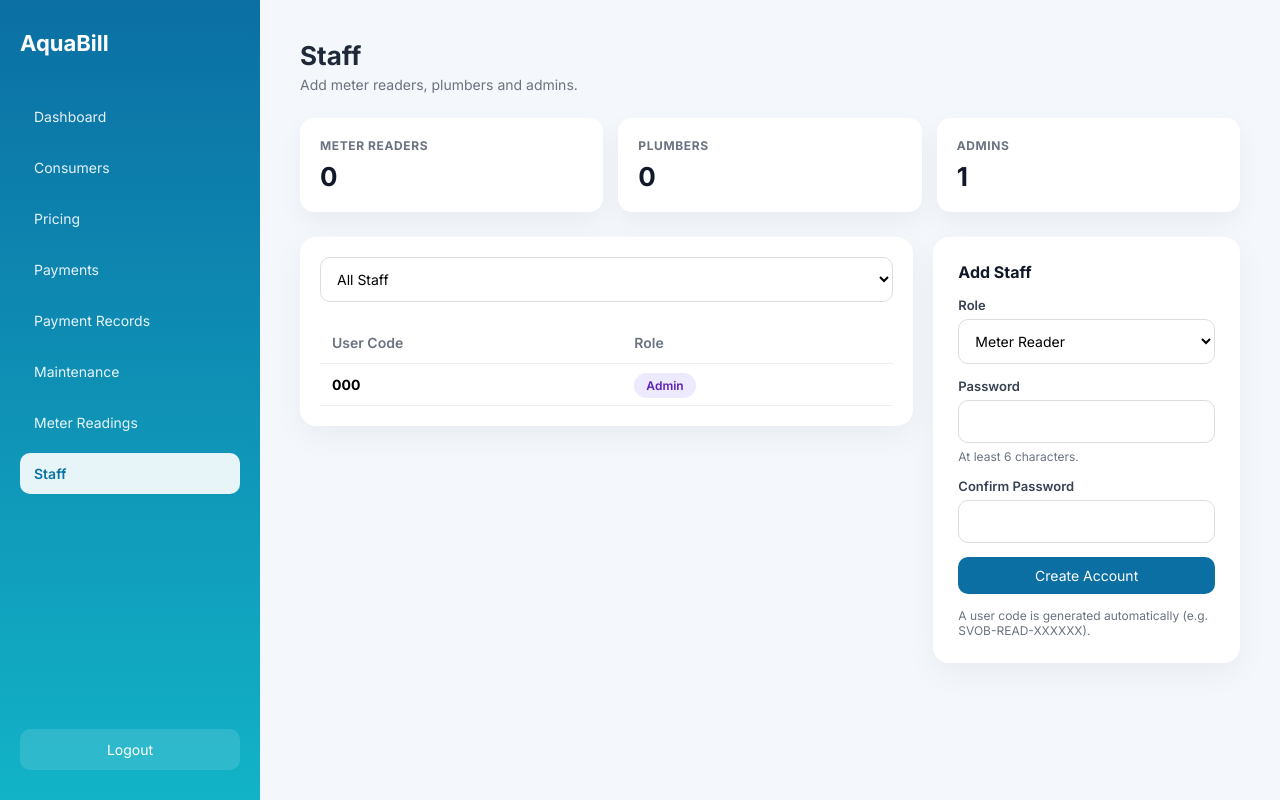
After one commit to RayJeanier/Aquabill, a PHP site: page /staff.php in a window 1280 px wide. The commit adds this page. Run offline with PHP 8.4, Linux system fonts and the light colour scheme; the visitor is signed in with stand-in values (Sample User, id 1); tables that the repository leaves empty or names only in its code hold one stand-in row (values such as "Sample post"); some libraries are stand-ins or nearby versions.

Commit message:
Cash-only payments, staff accounts, and request locations
Payments (admin):
- Remove "cubic meters used" and the payment method dropdown;
  every payment is recorded as Cash
- Admin enters the amount paid; picking a consumer shows their
  unpaid balance and prefills it (editable), with a hint for
  remaining balance or advance credit
- Drop cubic-meter columns/totals from Payment Records and the
  consumer payment history

Staff (admin):
- New Staff page to create meter reader, plumber and admin accounts
  (user code generated by the database trigger), with role counts,
  role filter and staff list
- Add Staff link to the admin sidebar

Maintenance requests:
- Save the consumer's address and meter number with each request
  (admin and consumer forms)
- Show the location on admin request cards and on the consumer
  Request Repair form

Co-Authored-By: Claude Opus 5.5 <noreply@anthropic.com>

```diff
--- a/css/app.css
+++ b/css/app.css
@@ -425,6 +425,9 @@ tfoot td{
 .badge.resolved{ background:#d1fae5; color:#065f46; }
 .badge.cash{ background:#e5e7eb; color:#374151; }
 .badge.gcash{ background:#dbeafe; color:#1e40af; }
+.badge.admin{ background:#ede9fe; color:#5b21b6; }
+.badge.reader{ background:#dbeafe; color:#1e40af; }
+.badge.plumber{ background:#fef3c7; color:#92400e; }
 
 /* ALERTS */
 .alert{
--- a/includes/sidebar.php
+++ b/includes/sidebar.php
@@ -17,6 +17,7 @@ $menuItems = [
     "payment-records.php" => "Payment Records",
     "maintenance.php"     => "Maintenance",
     "meter-readings.php"  => "Meter Readings",
+    "staff.php"           => "Staff",
 ];
 ?>
 <div class="sidebar">
--- a/maintenance.php
+++ b/maintenance.php
@@ -88,6 +88,12 @@ foreach ($pdo->query("SELECT status, COUNT(*) AS total FROM maintenance_requests
                         <div>
                             <h3><?= htmlspecialchars($row["request_type"]) ?></h3>
                             <small><?= htmlspecialchars($row["consumer_name"]) ?> · <?= htmlspecialchars($row["user_code"]) ?></small>
+                            <?php if (!empty($row["address"]) || !empty($row["meter_no"])): ?>
+                                <br><small>📍 <?= htmlspecialchars(implode(" · ", array_filter([
+                                    $row["address"] ?? "",
+                                    !empty($row["meter_no"]) ? "Meter no. " . $row["meter_no"] : "",
+                                ]))) ?></small>
+                            <?php endif; ?>
                         </div>
 
                         <span class="badge <?= strtolower(str_replace(" ", "-", $row["status"])) ?>">
--- /dev/null
+++ b/staff.php
@@ -0,0 +1,162 @@
+<?php
+require "includes/auth.php";
+require "database/database.php";
+
+// Staff roles the admin can create (must match the user_role enum in the database)
+const STAFF_ROLES = [
+    "reader"  => "Meter Reader",
+    "plumber" => "Plumber",
+    "admin"   => "Admin",
+];
+
+$filter = $_GET["role"] ?? "";
+
+if (array_key_exists($filter, STAFF_ROLES)) {
+    $stmt = $pdo->prepare("SELECT id, user_code, role FROM users WHERE role = :role ORDER BY id DESC");
+    $stmt->execute([":role" => $filter]);
+} else {
+    $filter = "";
+    $stmt = $pdo->query("SELECT id, user_code, role FROM users WHERE role IN ('admin', 'reader', 'plumber') ORDER BY id DESC");
+}
+
+$staff = $stmt->fetchAll();
+
+$counts = array_fill_keys(array_keys(STAFF_ROLES), 0);
+
+foreach ($pdo->query("SELECT role, COUNT(*) AS total FROM users WHERE role IN ('admin', 'reader', 'plumber') GROUP BY role") as $row) {
+    $counts[$row["role"]] = (int) $row["total"];
+}
+
+$currentAdmin = $_SESSION["user"]["user_code"] ?? "";
+?>
+<!DOCTYPE html>
+<html>
+<head>
+    <meta charset="UTF-8">
+    <meta name="viewport" content="width=device-width, initial-scale=1">
+    <title>Staff - AquaBill</title>
+
+    <link href="https://fonts.googleapis.com/css2?family=Inter:wght@400;600;700&display=swap" rel="stylesheet">
+    <link rel="stylesheet" href="css/app.css">
+</head>
+
+<body>
+
+<div class="dashboard">
+
+    <?php include "includes/sidebar.php"; ?>
+
+    <div class="main">
+
+        <div class="header">
+            <div>
+                <h1>Staff</h1>
+                <p>Add meter readers, plumbers and admins.</p>
+            </div>
+        </div>
+
+        <?php if (isset($_GET["created"])): ?>
+            <div class="alert success">
+                <?= htmlspecialchars(STAFF_ROLES[$_GET["role_added"] ?? ""] ?? "Staff") ?> account created.
+                User Code: <strong><?= htmlspecialchars($_GET["created"]) ?></strong>
+                - give this code and the password you set to the new staff member.
+            </div>
+        <?php elseif (isset($_GET["error"])): ?>
+            <div class="alert error"><?= htmlspecialchars($_GET["error"]) ?></div>
+        <?php endif; ?>
+
+        <div class="stats">
+            <?php foreach (STAFF_ROLES as $role => $label): ?>
+                <div class="stat-card">
+                    <h5><?= strtoupper($label) ?>S</h5>
+                    <p><?= $counts[$role] ?></p>
+                </div>
+            <?php endforeach; ?>
+        </div>
+
+        <div class="grid-2">
+
+            <!-- STAFF LIST -->
+            <div class="table-container">
+
+                <form class="filters" method="GET">
+                    <select name="role" onchange="this.form.submit()">
+                        <option value="">All Staff</option>
+                        <?php foreach (STAFF_ROLES as $role => $label): ?>
+                            <option value="<?= $role ?>" <?= $filter === $role ? "selected" : "" ?>><?= $label ?>s</option>
+                        <?php endforeach; ?>
+                    </select>
+                </form>
+
+                <table>
+                    <thead>
+                        <tr>
+                            <th>User Code</th>
+                            <th>Role</th>
+                        </tr>
+                    </thead>
+
+                    <tbody>
+                    <?php if (!$staff): ?>
+                        <tr><td colspan="2" class="empty">No staff found.</td></tr>
+                    <?php endif; ?>
+
+                    <?php foreach ($staff as $s): ?>
+                        <tr>
+                            <td>
+                                <strong><?= htmlspecialchars($s["user_code"]) ?></strong>
+                                <?php if ($s["user_code"] === $currentAdmin): ?>
+                                    <span class="hint">(you)</span>
+                                <?php endif; ?>
+                            </td>
+                            <td><span class="badge <?= htmlspecialchars($s["role"]) ?>"><?= STAFF_ROLES[$s["role"]] ?? htmlspecialchars($s["role"]) ?></span></td>
+                        </tr>
+                    <?php endforeach; ?>
+                    </tbody>
+                </table>
+
+            </div>
+
+            <!-- ADD STAFF -->
+            <div class="panel">
+
+                <h2>Add Staff</h2>
+
+                <form class="form" method="POST" action="action/add_staff.php">
+
+                    <label>
+                        Role
+                        <select name="role" required>
+                            <?php foreach (STAFF_ROLES as $role => $label): ?>
+                                <option value="<?= $role ?>"><?= $label ?></option>
+                            <?php endforeach; ?>
+                        </select>
+                    </label>
+
+                    <label>
+                        Password
+                        <input type="password" name="password" minlength="6" required autocomplete="new-password">
+                        <span class="hint">At least 6 characters.</span>
+                    </label>
+
+                    <label>
+                        Confirm Password
+                        <input type="password" name="confirm_password" minlength="6" required autocomplete="new-password">
+                    </label>
+
+                    <button type="submit" class="btn">Create Account</button>
+
+                    <p class="hint">A user code is generated automatically (e.g. SVOB-READ-XXXXXX).</p>
+
+                </form>
+
+            </div>
+
+        </div>
+
+    </div>
+
+</div>
+
+</body>
+</html>
--- a/user/history.php
+++ b/user/history.php
@@ -7,7 +7,7 @@ $userCode = $_SESSION["consumer"]["user_code"];
 $account  = get_consumer_account($pdo, $userCode);
 
 $stmt = $pdo->prepare("
-    SELECT amount, cubic_used, payment_method, payment_date
+    SELECT amount, payment_method, payment_date
     FROM payments
     WHERE user_code = :user_code
     ORDER BY payment_date DESC
@@ -37,7 +37,7 @@ include "includes/header.php";
                 <div class="list-row">
                     <div>
                         <?= date("F d, Y", strtotime($p["payment_date"])) ?>
-                        <small><?= htmlspecialchars($p["payment_method"]) ?> · <?= (int) $p["cubic_used"] ?> m³</small>
+                        <small><?= htmlspecialchars($p["payment_method"]) ?></small>
                     </div>
                     <span class="amount">₱<?= number_format($p["amount"], 2) ?></span>
                 </div>
```
Also changed, not shown: action/add_payment.php (+11 -18 lines), action/add_request.php (+6 -3 lines), action/add_staff.php (added, +58 -0 lines), payment-records.php (+1 -9 lines), payments.php (+46 -62 lines), user/action/add_request.php (+9 -6 lines), user/service.php (+13 -0 lines).
